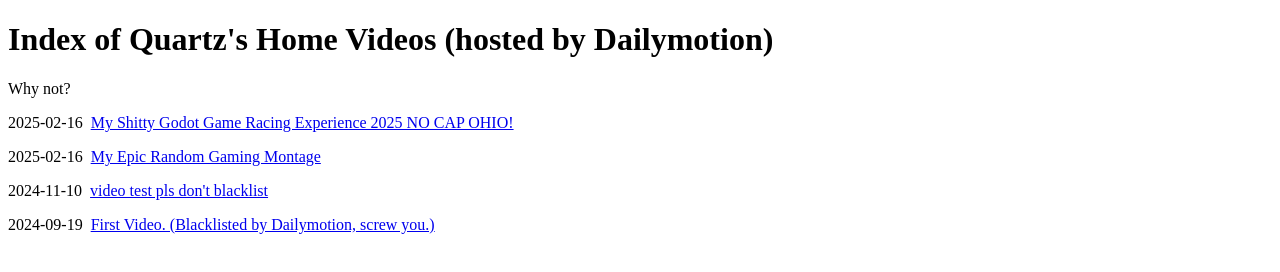
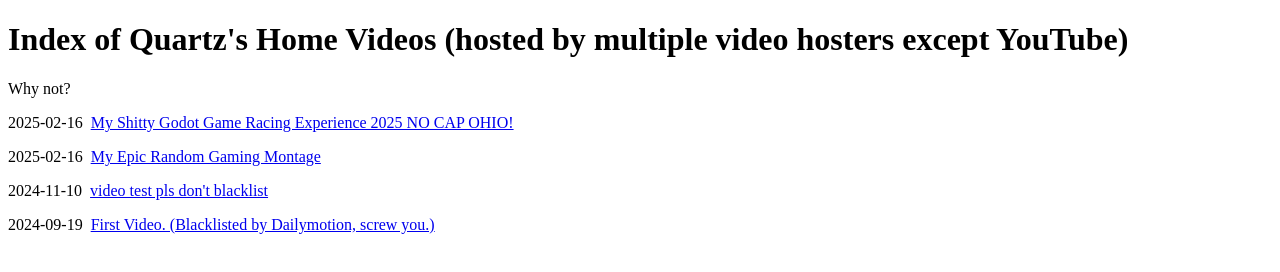
Before and after one commit to Quartzmaven/quartzmaven.github.io, a plain HTML site: page index.html in a window 1280 px wide. Drawn offline with Linux system fonts and the light colour scheme.

Commit message:
Update index.html

```diff
--- a/index.html
+++ b/index.html
@@ -5,7 +5,7 @@
 <title>Quartz's Lazy Website</title>
 
 
-<h1>Index of Quartz's Home Videos (hosted by Dailymotion)</h1>
+<h1>Index of Quartz's Home Videos (hosted by multiple video hosters except YouTube)</h1>
 <p>Why not?</p>
 
 <p>2025-02-16&nbsp;&nbsp;<a href="https://drive.google.com/file/d/1LY2J4aafJ05uauFPvL4-nFR_Z6X79pXb/view?usp=sharing">My Shitty Godot Game Racing Experience 2025 NO CAP OHIO!</a></p>
```
